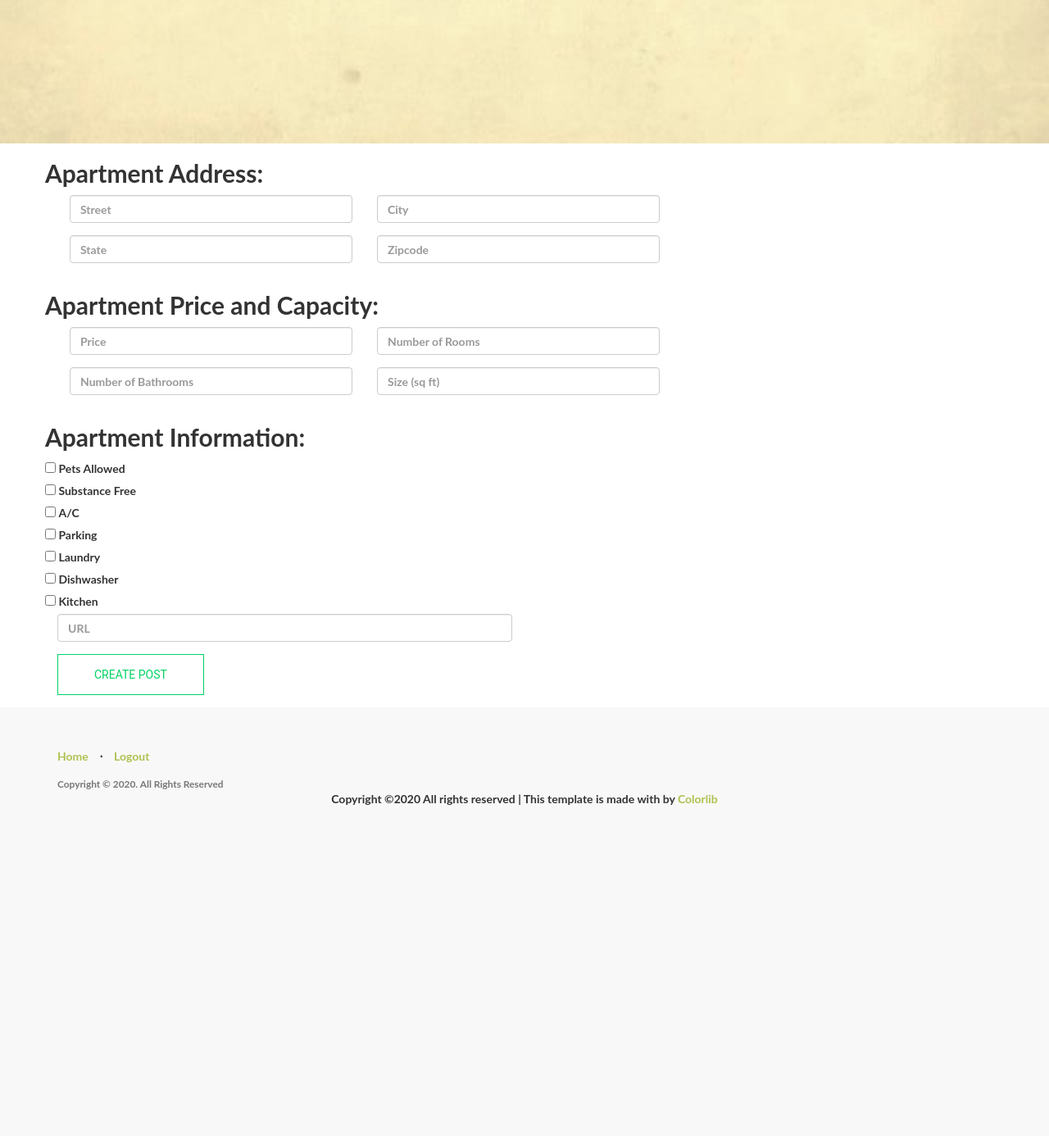
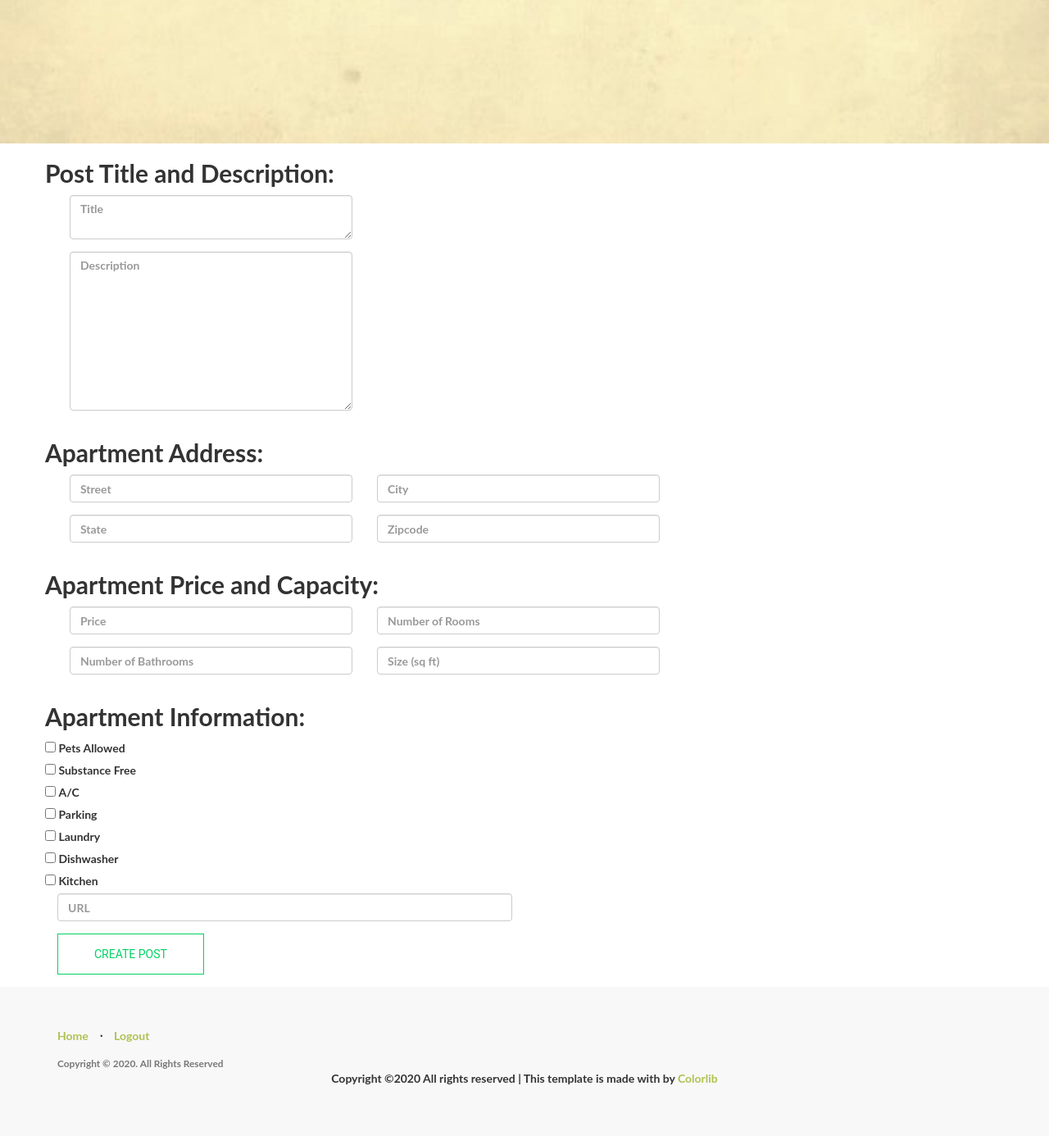
Before and after one commit to Zalelin3/7CRoomies, a Flask app: page /make-post-offcampus in a window 1280 px wide. Shown: the part 546-1932 px from the top of the page at 82% size. Before the commit the page ends 1528 px from the top, so only its background shows below. Run offline with Flask 2, Linux system fonts and the light colour scheme; the visitor is signed in with stand-in values (Sample User, id 1); data comes from the database, SQL or seed files in the repository; parts of the project's set-up code (start-up, migrations or seed data) failed here and were passed over; some libraries are stand-ins or nearby versions.

Commit message:
added title and desc to post forms

```diff
--- a/app/templates/post/make_post_offcampus.html
+++ b/app/templates/post/make_post_offcampus.html
@@ -20,7 +20,23 @@
 
 <section class="contact-section section_padding">
     <div class="container">
-
+        <div class="row">
+            <div class="col-12">
+                <h2 class="contact-title">Post Title and Description:</h2>
+            </div>
+            <div class="col-lg-8">
+                <div class="col-sm-6">
+                    <div class="form-group">
+                        <textarea class="form-control w-100" name="title" id="title" cols="30" rows="2"
+                           placeholder="Title"></textarea>
+                    </div>
+                    <div class="form-group">
+                        <textarea class="form-control w-100" name="description" id="description" cols="30" rows="9"
+                           placeholder="Description"></textarea>
+                    </div>
+                </div>
+            </div>
+        </div>
         <div class="row">
             <div class="col-12">
                 <h2 class="contact-title">Apartment Address:</h2>
```
Also changed, not shown: app/templates/post/make_post_oncampus_room.html (+17 -0 lines), app/templates/post/make_post_oncampus_suite.html (+17 -0 lines).
